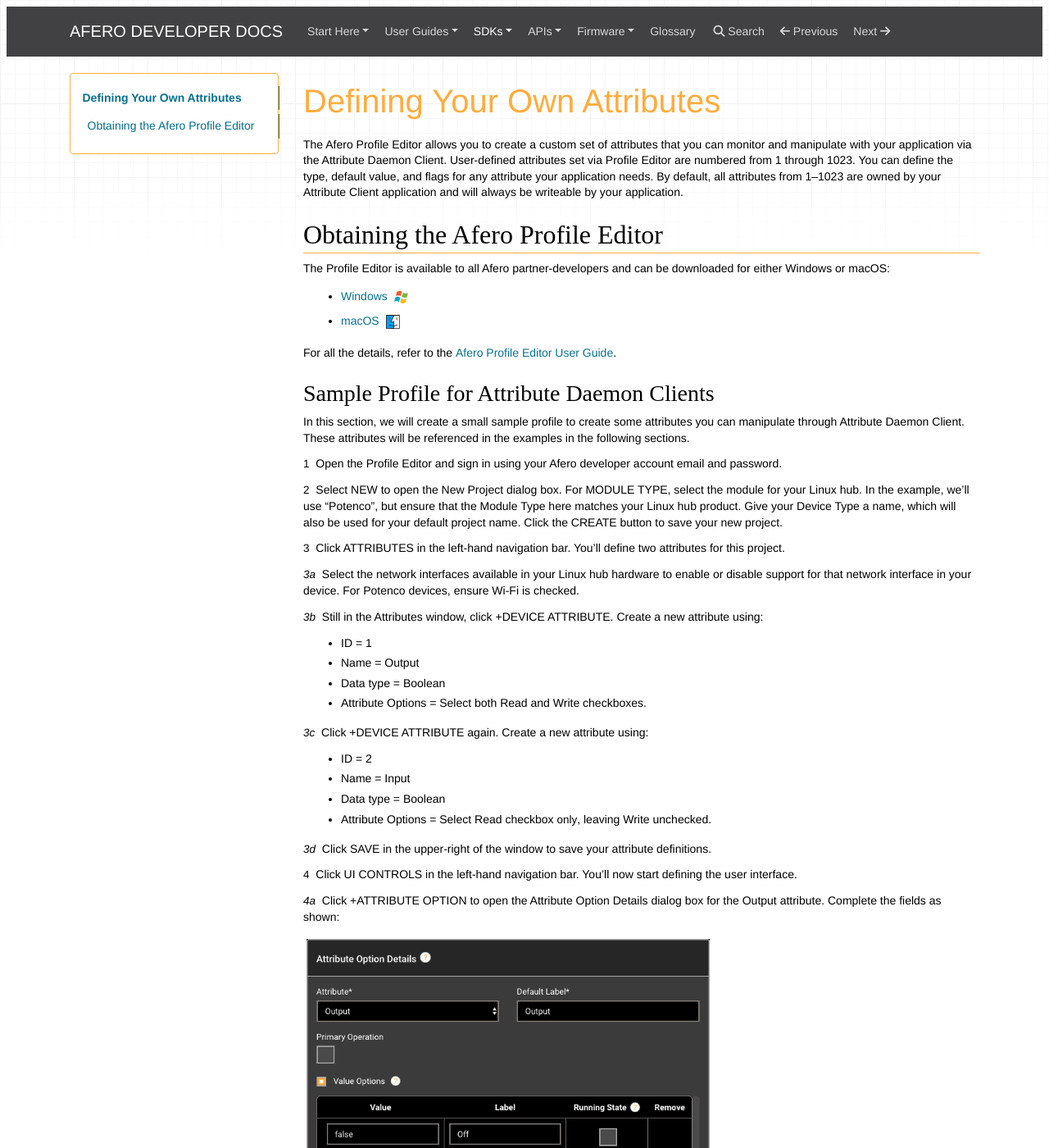
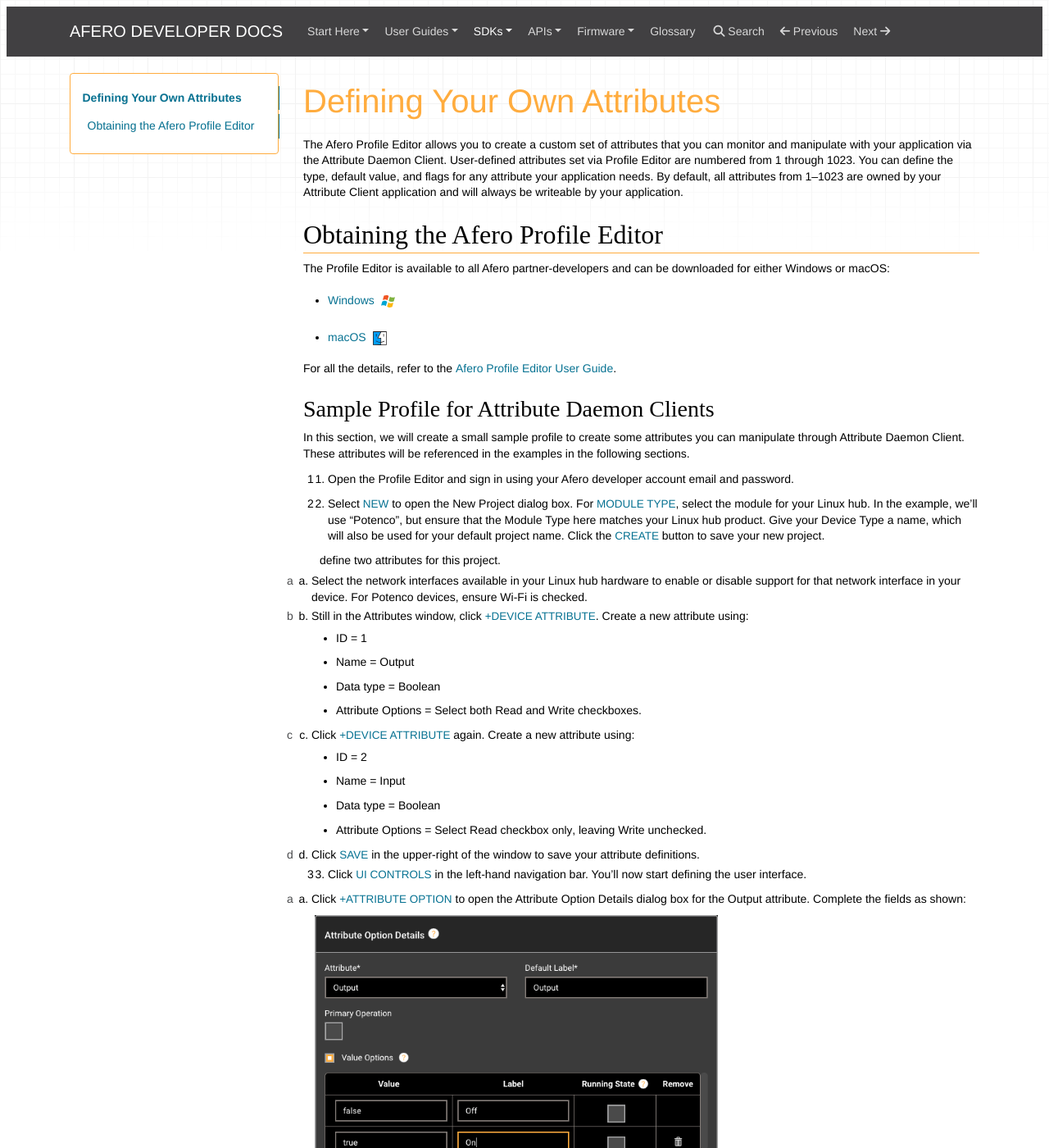
Before and after one commit to aferodeveloper/afero-devdocs, an MkDocs documentation site: the page built from docs/LinuxSDK-DefineAttrs.md, in a window 1280 px wide and 1400 px high. Shown: the whole window at 82% size. Built offline with MkDocs 1.6.1, drawn with Linux system fonts in a browser that asks for light colours; nearby versions of some CDN libraries; some of the changed text lies outside the part shown.

Commit message:
format cleanup

```diff
--- a/docs/LinuxSDK-DefineAttrs.md
+++ b/docs/LinuxSDK-DefineAttrs.md
@@ -6,8 +6,10 @@
 
 The Profile Editor is available to all Afero partner-developers and can be downloaded for either Windows or macOS:
 
-- [Windows <img src="../img/windows.svg" width="25" style="vertical-align:middle;margin:0px 0px;border:none">](http://cdn.afero.io/latest-ape/win)
-- [macOS <img src="../img/macos.svg" alt="drawing" width="25" style="vertical-align:middle;margin:0px 0px;border:none">](http://cdn.afero.io/latest-ape/mac)
+<ul class="af-ul">
+	<li><a id="1560890585.92" href="http://cdn.afero.io/latest-ape/win" target="_blank">Windows <img src="../img/windows.svg" alt="Download for Windows" width="25"></a></li>
+	<li><a id="1501187220.85" href="http://cdn.afero.io/latest-ape/mac" target="_blank">macOS <img src="../img/macos.svg" alt="Download for Mac OS" width="25"></a></li>
+</ul>
 
 For all the details, refer to the [Afero Profile Editor User Guide](../Projects).
 
@@ -15,61 +17,50 @@
 
 In this section, we will create a small sample profile to create some attributes you can manipulate through Attribute Daemon Client. These attributes will be referenced in the examples in the following sections.
 
-**1**&nbsp;&nbsp;Open the Profile Editor and sign in using your Afero developer account email and password.
-
-**2**&nbsp;&nbsp;Select NEW to open the New Project dialog box. For MODULE TYPE, select the module for your Linux hub. In the example, we’ll use “Potenco”, but ensure that the Module Type here matches your Linux hub product. Give your Device Type a name, which will also be used for your default project name. Click the CREATE button to save your new project.
-
-**3**&nbsp;&nbsp;Click ATTRIBUTES in the left-hand navigation bar. You’ll define two attributes for this project.
-
-***3a***&nbsp;&nbsp;Select the network interfaces available in your Linux hub hardware to enable or disable support for that network interface in your device. For Potenco devices, ensure Wi-Fi is checked.
-
-***3b***&nbsp;&nbsp;Still in the Attributes window, click +DEVICE ATTRIBUTE. Create a new attribute using:
-
-- ID = 1
-- Name = Output
-- Data type = Boolean
-- Attribute Options = Select both Read and Write checkboxes.
-
-***3c***&nbsp;&nbsp;Click +DEVICE ATTRIBUTE again. Create a new attribute using:
-
-- ID = 2
-- Name = Input
-- Data type = Boolean
-- Attribute Options = Select Read checkbox **only**, leaving Write unchecked.
-
-***3d***&nbsp;&nbsp;Click SAVE in the upper-right of the window to save your attribute definitions.
-
-**4**&nbsp;&nbsp;Click UI CONTROLS in the left-hand navigation bar. You’ll now start defining the user interface.
-
-***4a***&nbsp;&nbsp;Click +ATTRIBUTE OPTION to open the Attribute Option Details dialog box for the Output attribute. Complete the fields as shown:
-
-<img src="../img/LinuxSDK-APE-1.png" width="500" style="vertical-align:middle;margin:0px 0px;border:none">
-
-Click OK to save the Output attribute details.
-
-***4b***&nbsp;&nbsp;Click +ATTRIBUTE OPTION again to open the Attribute Option details for the Input attribute. Complete the fields as shown:
-
-<img src="../img/LinuxSDK-APE-2.png" width="500" style="vertical-align:middle;margin:0px 0px;border:none">
-
-Click OK to save the Input attribute details.
-
-***4c***&nbsp;&nbsp;Still on the UI Controls window, under DEFINE THE UI CONTROLS heading, click +CONTROL to assign a UI control to the Output attribute. Select MENU as the control type. Click ADD to assign the control. On the pane that opens, select “Output” for the ATTRIBUTE OPTION and “Inline” as the VIEW STYLE.
-
-<img src="../img/LinuxSDK-APE-3.png" width="400" style="vertical-align:middle;margin:0px 0px;border:none">
-
-***4d***&nbsp;&nbsp;Click +CONTROL again to assign a UI control to the Input attribute. Select MENU as the control type as well. Click ADD to assign it. On the pane that opens, select “Input” as the ATTRIBUTE OPTION and “Inline” as the VIEW STYLE.
-
-***4e***&nbsp;&nbsp;Click SAVE in the upper-right of the window to save your UI Controls.
-
-**5**&nbsp;&nbsp;Click UI CONTROL GROUPS in the navigation bar. You’ll now define the last part of the user interface: grouping your two menu controls.
-
-***5a***&nbsp;&nbsp;Click the + button to create a new group and give the group a name, like “IO”. Drag both UI Controls from the far-right pane into the group.
-
-<img src="../img/LinuxSDK-APE-4.png" width="400" style="vertical-align:middle;margin:0px 0px;border:none">
-
-***5b***&nbsp;&nbsp;Click SAVE in the upper-right of the window to save your UI Control Group.
-
-**6**&nbsp;&nbsp;Click PUBLISH in the left-hand navigation bar. If you have a Linux hub device on your Afero account, you can publish this profile to that device now from the Publish window. This will update the device profile that is visible to Attribute daemon and you can then access and modify these attributes via client applications described elsewhere in this Afero Linux SDK Guide.
+<ol class="af-ol">
+	<li>Open the Profile Editor and sign in using your Afero developer account email and password.</li>
+	<li>Select <span class="UIText">New</span> to open the New Project dialog box. For <span class="UIText">Module Type</span>, select the module for your Linux hub. In the example, we’ll use “Potenco”, but ensure that the Module Type here matches your Linux hub product. Give your Device Type a name, which will also be used for your default project name. Click the <span class="UIText">Create</span> button to save your new project.</li>
+	define two attributes for this project.</li>
+	<ol class="af-ol-lower-alpha">
+		<li>Select the network interfaces available in your Linux hub hardware to enable or disable support for that network interface in your device. For Potenco devices, ensure Wi-Fi is checked.</li>
+		<li>Still in the Attributes window, click <span class="UIText">+Device Attribute</span>. Create a new attribute using:
+		<ul class="af-ul">
+			<li>ID = 1</li>
+			<li>Name = Output</li>
+			<li>Data type = Boolean</li>
+			<li>Attribute Options = Select both Read and Write checkboxes.</li>
+		</ul>
+		<li>Click <span class="UIText">+Device Attribute</span> again. Create a new attribute using:
+		<ul class="af-ul">
+			<li>ID = 2</li>
+			<li>Name = Input</li>
+			<li>Data type = Boolean</li>
+			<li>Attribute Options = Select Read checkbox <strong>only</strong>, leaving Write unchecked.</li>
+		</ul>
+		</li>
+		<li>Click <span class="UIText">Save</span> in the upper-right of the window to save your attribute definitions.</li>
+	</ol>
+	<li>Click <span class="UIText">UI Controls</span> in the left-hand navigation bar. You’ll now start defining the user interface.</li>
+	<ol class="af-ol-lower-alpha">
+		<li>Click <span class="UIText">+Attribute Option</span> to open the Attribute Option Details dialog box for the Output attribute. Complete the fields as shown:
+<br><img src="../img/LinuxSDK-APE-1.png" alt="Output Attribute Option Details" width="500"><br>
+Click <span class="UIText">OK</span> to save the Output attribute details.</li>
+		<li>Click <span class="UIText">+Attribute Option</span> again to open the Attribute Option details for the Input attribute. Complete the fields as shown:
+<br><img src="../img/LinuxSDK-APE-2.png" alt="Input Attribute Option Details" width="500"><br>
+Click <span class="UIText">OK</span> to save the Input attribute details.</li>
+		<li>Still on the UI Controls window, under <span class="UIText">Define the UI Controls</span> heading, click <span class="UIText">+Control</span> to assign a UI control to the Output attribute. Select <span class="UIText">Menu</span> as the control type. Click <span class="UIText">Add</span> to assign the control. On the pane that opens, select “Output” for the <span class="UIText">Attribute Option</span> and “Inline” as the <span class="UIText">View Style</span>.</li>
+<img src="../img/LinuxSDK-APE-3.png" width="350" alt="Output Menu Control">
+		<li>Click <span class="UIText">+Control</span> again to assign a UI control to the Input attribute. Select <span class="UIText">Menu</span> as the control type as well. Click <span class="UIText">Add</span> to assign it. On the pane that opens, select “Input” as the <span class="UIText">Attribute Option</span> and “Inline” as the <span class="UIText"> View Style</span>.</li>
+		<li>Click <span class="UIText">Save</span> in the upper-right of the window to save your UI Controls.</li>
+	</ol>
+		<li>Click <span class="UIText">UI Control Groups</span> in the navigation bar. You’ll now define the last part of the user interface: grouping your two menu controls.</li>
+	<ol class="af-ol-lower-alpha">
+		<li>Click the <span class="UIText">+</span> button to create a new group and give the group a name, like “IO”. Drag both UI Controls from the far-right pane into the group.</li>
+<img src="../img/LinuxSDK-APE-4.png" alt="UI Control Groups">
+		<li>Click <span class="UIText">Save</span> in the upper-right of the window to save your UI Control Group.</li>
+	</ol>
+	<li>Click <span class="UIText">Publish</span> in the left-hand navigation bar. If you have a Linux hub device on your Afero account, you can publish this profile to that device now from the Publish window. This will update the device profile that is visible to Attribute daemon and you can then access and modify these attributes via client applications described elsewhere in this Afero Linux SDK Guide.</li>
+</ol>
 
 ### Attribute Definition Reference
 
--- a/docs/css/extra.css
+++ b/docs/css/extra.css
@@ -190,7 +190,6 @@
 	}
 }
 
-
 .af-ol {
 	list-style-type: numeric;
 
@@ -226,7 +225,6 @@
 			font-weight: 400;
 			content: counter(lower-alpha-counter, lower-alpha);
 			color: #494a4c;
-
 		}
 	}
 }
@@ -471,7 +469,10 @@
 		font-weight: 300;
 	}
 }
-
+.img-br {
+	display: block;
+	margin: 10px 0;
+}
 .img-inline {
 	margin: 0 5px -1px;
 	horizontal-align:baseline;
```
